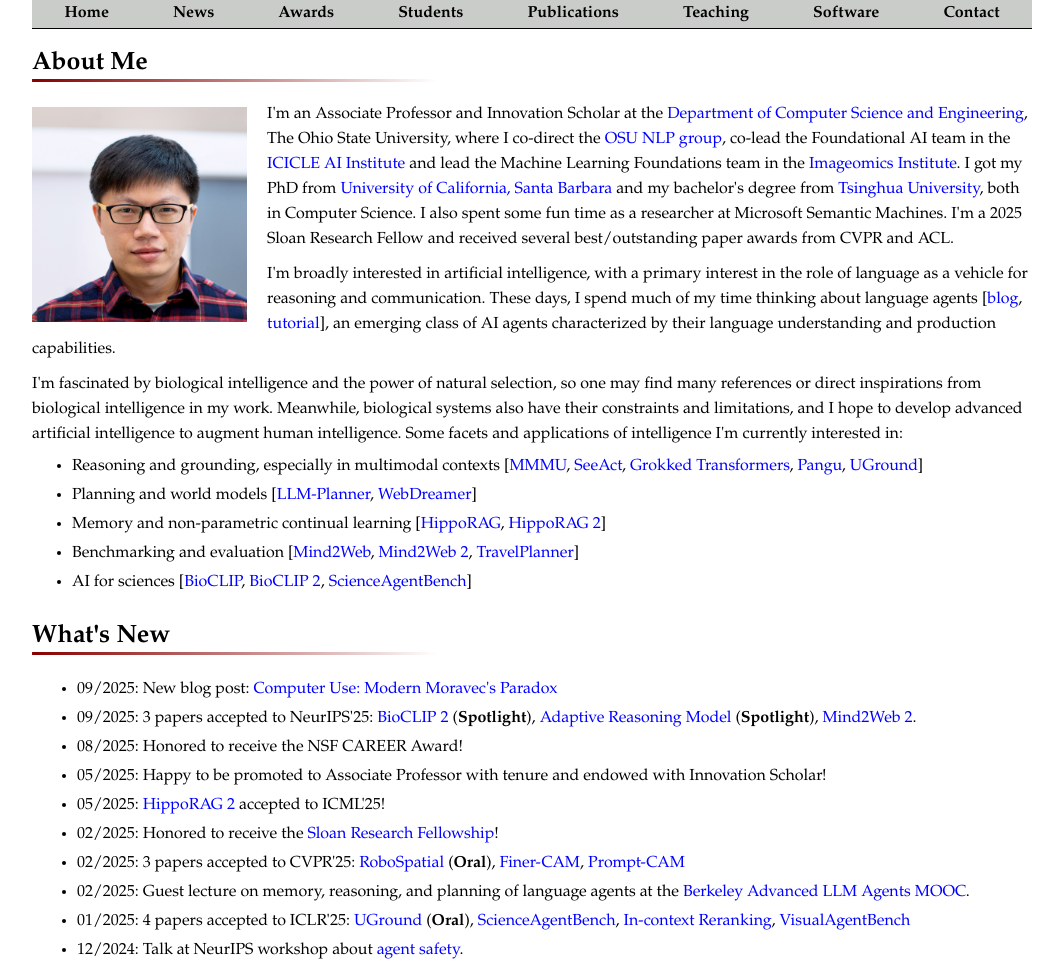
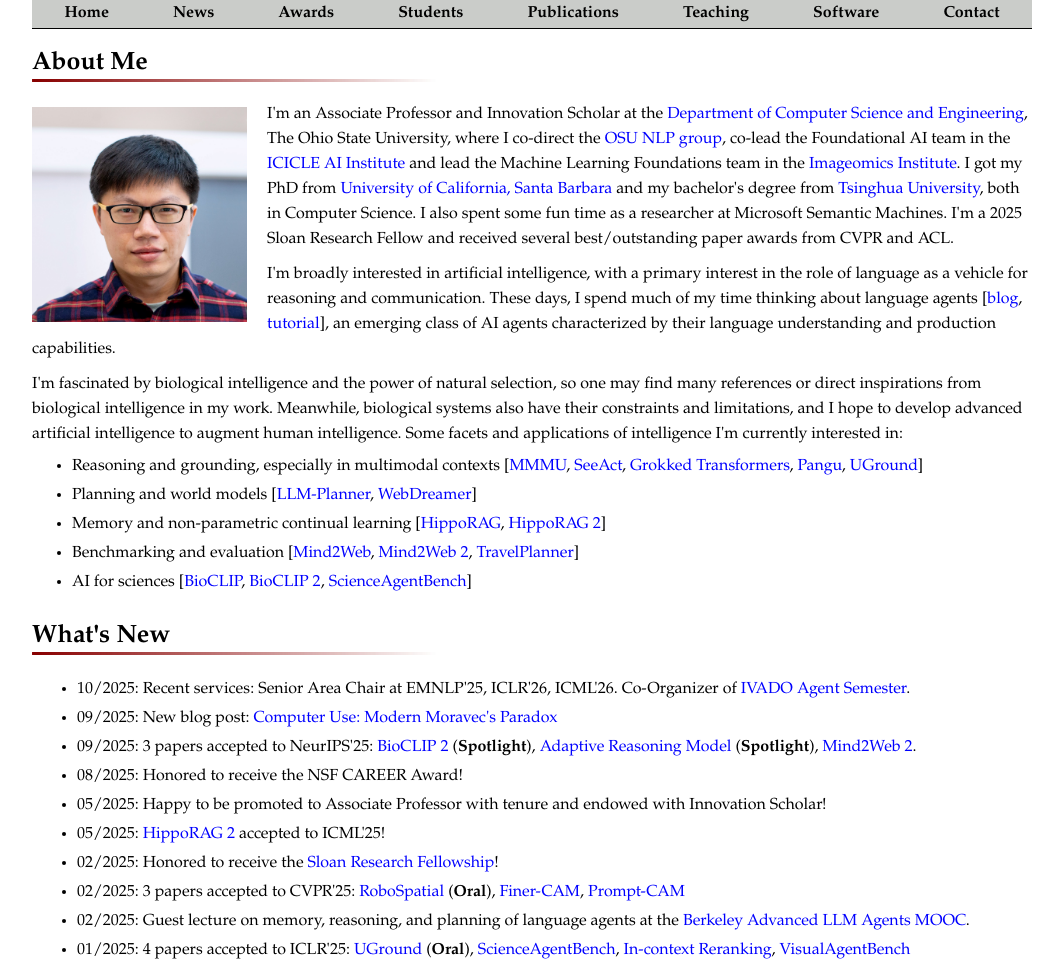
Before and after one commit to ysu1989/ysu1989.github.io, a plain HTML site: page index.html in a window 1280 px wide. Shown: the part 107-1074 px from the top of the page, without its empty margins (108-1171 px from the left). Drawn offline with Linux system fonts and the light colour scheme.

Commit message:
Update index.html

```diff
--- a/index.html
+++ b/index.html
@@ -75,7 +75,8 @@
         <ul>
             <!--<li style="color:red;font-size:17px;font-weight:bold">11/2017: I'm looking for faculty and research scientist positions in data mining, NLP, and machine learning. Drop me an email if you are interested in my profile (<a href="resources/CV_YuSu.pdf">CV</a>, <a href="resources/research_statement.pdf">Research Statement</a>, <a href="resources/teaching_statement.pdf">Teaching Statement</a>)!</li>-->
             <!-- <li><b>These days <i>language agents</i> are what excit me most, so much so that I wrote my first <a href="https://yusu.substack.com/p/language-agents">blog</a> about it.</b></li> -->
-            <li>09/2025: New blog post: <a href="https://yusu.substack.com/p/computer-use-modern-moravecs-paradox">Computer Use: Modern Moravec's Paradox</a></li>
+            <li>10/2025: Recent services: Senior Area Chair at EMNLP'25, ICLR'26, ICML'26. Co-Organizer of <a href="https://ivado.ca/en/thematic-programs/autonomous-llm-agents-risks-and-scientific-challenges/?menu_2">IVADO Agent Semester</a>. </li>
+			<li>09/2025: New blog post: <a href="https://yusu.substack.com/p/computer-use-modern-moravecs-paradox">Computer Use: Modern Moravec's Paradox</a></li>
 			<li>09/2025: 3 papers accepted to NeurIPS'25: <a href="https://imageomics.github.io/bioclip-2/">BioCLIP 2</a> (<b>Spotlight</b>), <a href="https://team-arm.github.io/arm/">Adaptive Reasoning Model</a> (<b>Spotlight</b>), <a href="https://osu-nlp-group.github.io/Mind2Web-2/">Mind2Web 2</a>.
 			<li>08/2025: Honored to receive the NSF CAREER Award!</li>
 			<li>05/2025: Happy to be promoted to Associate Professor with tenure and endowed with Innovation Scholar!</li>
```
